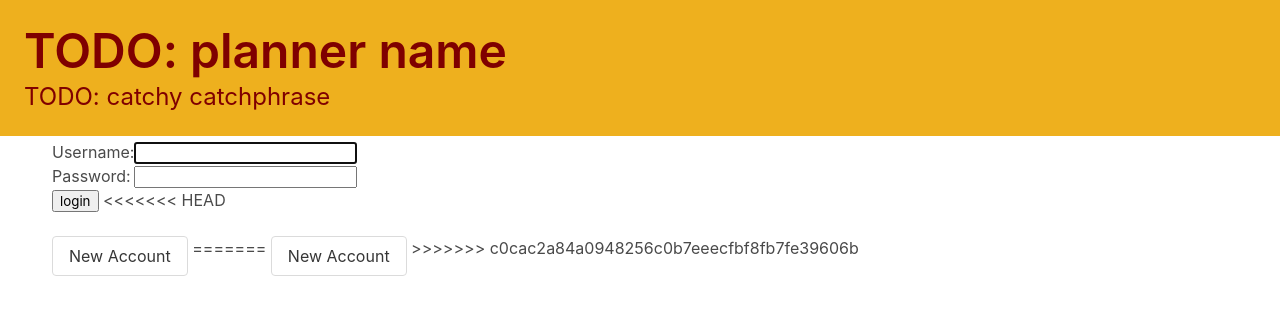
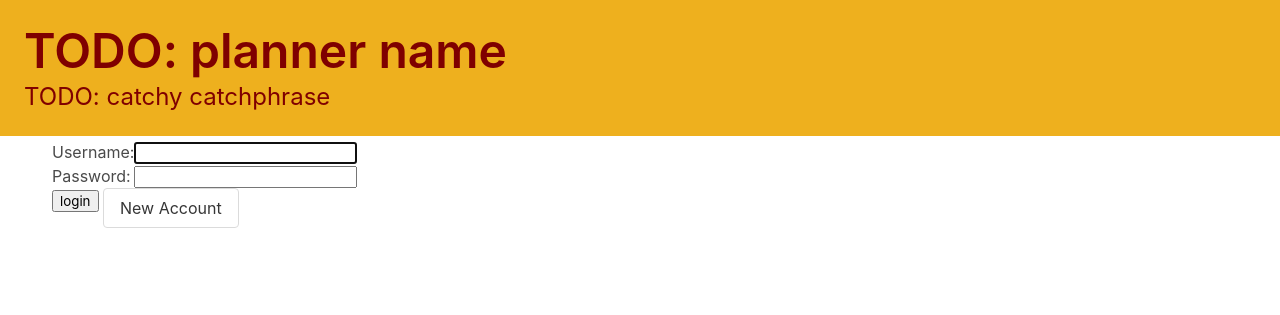
Before and after one commit to mikeryu/westmont-cs130-f23-team-gold, a Django app: page / in a window 1280 px wide. Shown: the top 315 px of the page. Run offline with Django 4.2, Linux system fonts and the light colour scheme.

Commit message:
hopefully fixed merge issues

```diff
--- a/our_site/planner/templates/registration/login.html
+++ b/our_site/planner/templates/registration/login.html
@@ -22,13 +22,8 @@
 <input id="submit_button" type="submit" value="login">
 <input type="hidden" name="next" value="{{ next }}">
 
-<<<<<<< HEAD
-<br> <br>
-<a href="/account/newAccount" class="button">New Account</a>
-=======
 
 <a href="/account/newAccount" class="button" id="id_new_account_button">New Account</a>
->>>>>>> c0cac2a84a0948256c0b7eeecfbf8fb7fe39606b
 
 </form>
 
--- a/our_site/planner/templates/registration/newAccount.html
+++ b/our_site/planner/templates/registration/newAccount.html
@@ -17,10 +17,6 @@
         {% endfor %}
       </p>
     {% endfor %}
-<<<<<<< HEAD
-    <button type="submit">Sign up</button>
-=======
     <button type="submit" id="id_submit_new_account_button">Sign up</button>
->>>>>>> c0cac2a84a0948256c0b7eeecfbf8fb7fe39606b
   </form>
 {% endblock %}
```
